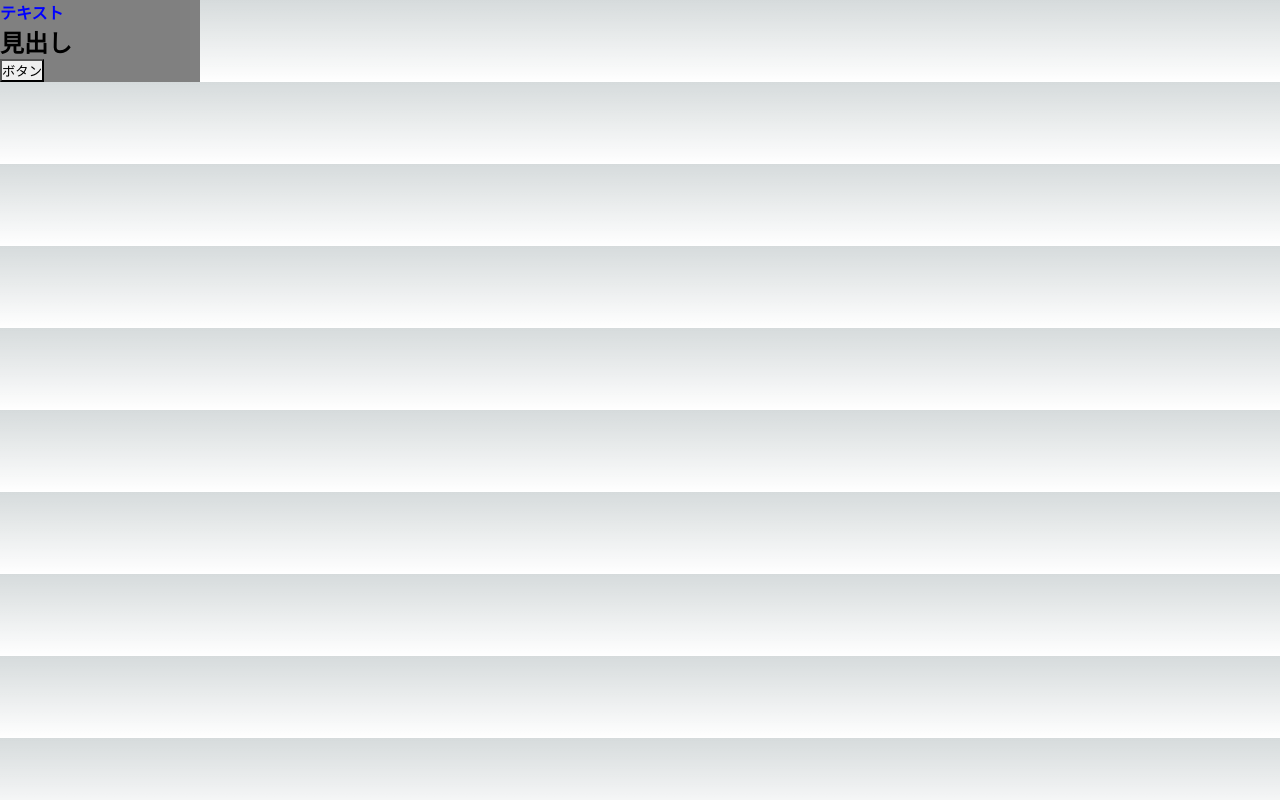
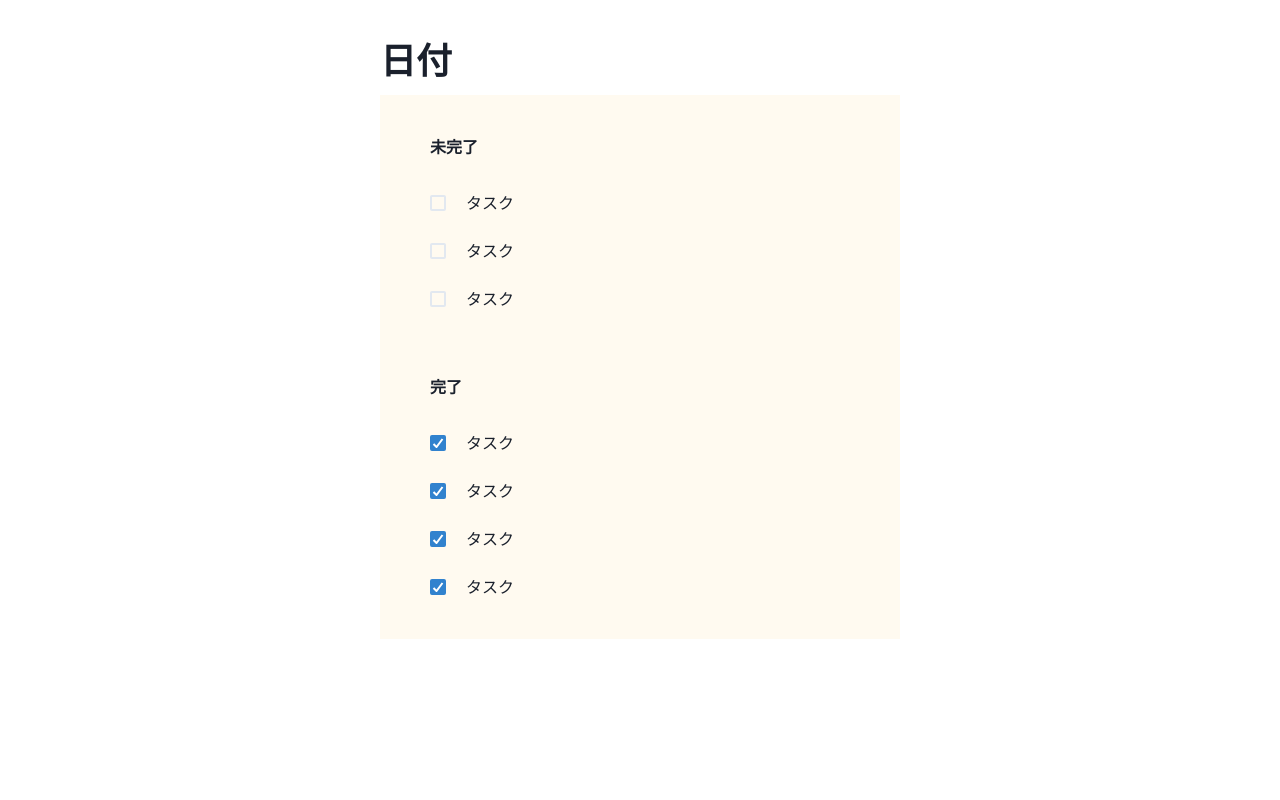
Before and after one commit to MutsuBojiiwa/my-next-pages-starter, a Next.js app: page / in a window 1280 px wide. Built offline with nearby package versions, Linux system fonts and the light colour scheme.

Commit message:
見た目の作成

```diff
--- a/src/pages/index.tsx
+++ b/src/pages/index.tsx
@@ -1,19 +1,40 @@
 import Head from "next/head";
 import Image from "next/image";
-import { Inter } from "next/font/google";
 import styles from "@/styles/Home.module.css";
+
 import { Heading, Box, Button, Text } from '@chakra-ui/react';
+import { ChakraProvider } from '@chakra-ui/react'
+import { Checkbox, CheckboxGroup } from '@chakra-ui/react'
+import { Stack, HStack, VStack } from '@chakra-ui/react'
 
-const inter = Inter({ subsets: ["latin"] });
+
 
 export default function Home() {
   return (
-    <Box width="200px" background="gray">
-      <Text color="blue" fontWeight="bold">
-        テキスト
-      </Text>
-      <Heading>見出し</Heading>
-      <Button>ボタン</Button>
-    </Box>
+    <ChakraProvider>
+      <Box w="fit-content" m="40px auto">
+        <Heading marginBottom="12px">日付</Heading>
+        <Box w="520px" bg="orange.50" p="40px 50px">
+          <Text marginBottom={8} fontWeight="bold">
+            未完了
+          </Text>
+          <Stack marginBottom={16} spacing={6}>
+            <Checkbox spacing={5}>タスク</Checkbox>
+            <Checkbox spacing={5}>タスク</Checkbox>
+            <Checkbox spacing={5}>タスク</Checkbox>
+          </Stack>
+          <Text marginBottom={8} fontWeight="bold">
+            完了
+          </Text>
+          <Stack spacing={6}>
+            <Checkbox spacing={5} defaultChecked>タスク</Checkbox>
+            <Checkbox spacing={5} defaultChecked>タスク</Checkbox>
+            <Checkbox spacing={5} defaultChecked>タスク</Checkbox>
+            <Checkbox spacing={5} defaultChecked>タスク</Checkbox>
+          </Stack>
+
+        </Box>
+      </Box>
+    </ChakraProvider>
   );
 }
```
